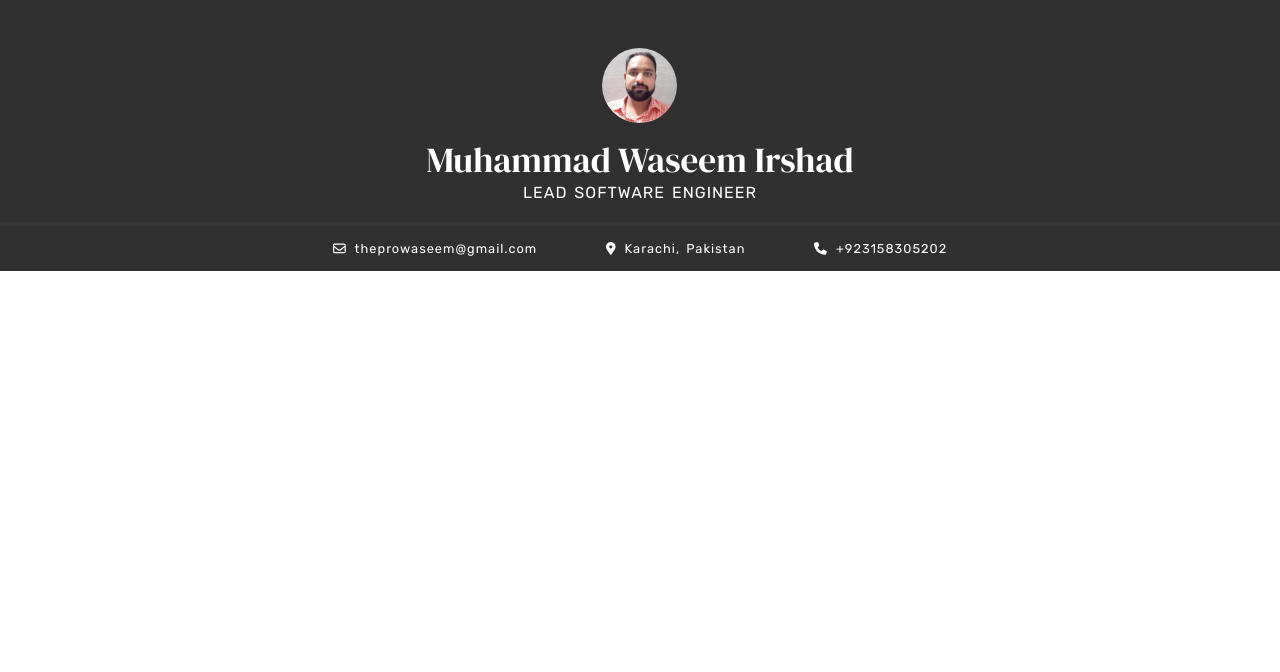
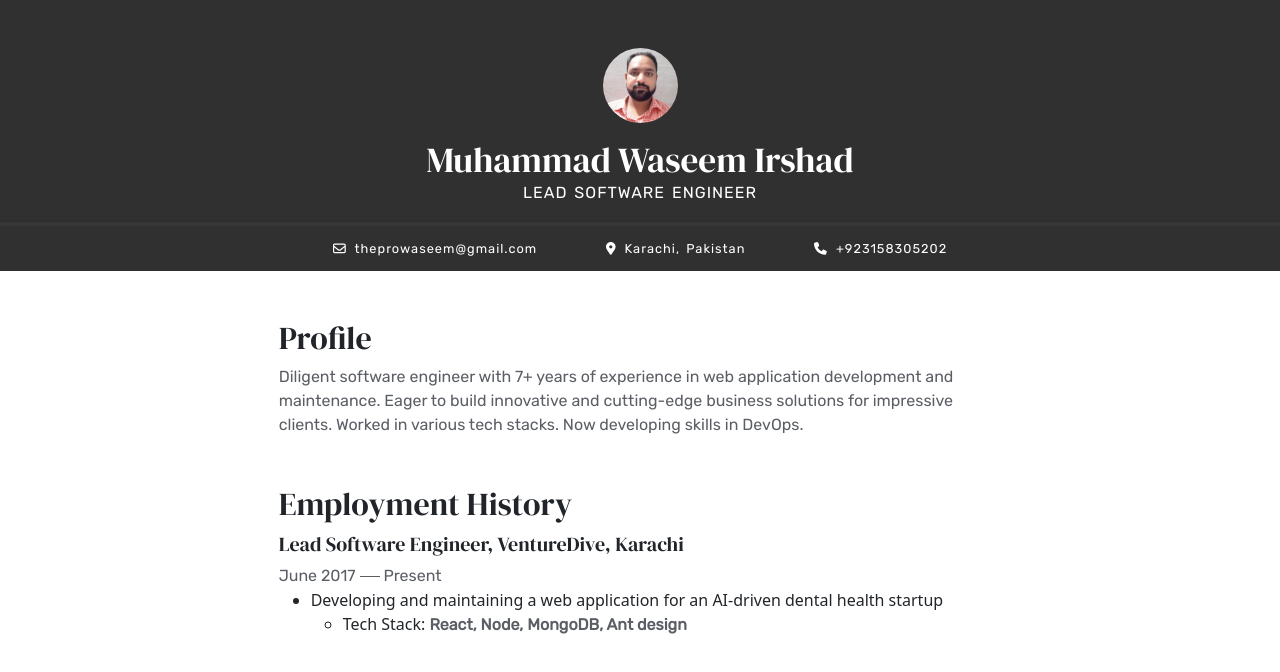
Before and after one commit to prowaseem/prowaseem.com, a React (Create React App) app: page / in a window 1280 px wide. Shown: the top 672 px of the page. Built offline with nearby package versions, Linux system fonts and the light colour scheme.

Commit message:
Added Profile, Empoyee history sections

```diff
--- a/src/_variables.scss
+++ b/src/_variables.scss
@@ -1,6 +1,7 @@
 // Fonts
 $serif-family: "DM Serif Display", serif;
-$sans-serif-family: 'Rubik', sans-serif;
+$sans-serif-family: "Rubik", sans-serif;
 
 // Colors
 $header-background-color: #303030;
+$content-color: #5b5e64;
--- a/src/components/App.scss
+++ b/src/components/App.scss
@@ -1,16 +1,30 @@
 @import "../_variables.scss";
 
+h1,
+h2,
+h3,
+h4,
+h5,
+h6 {
+  font-family: $serif-family;
+}
+p,
+span,
+a,
+article,
+strong {
+  font-family: $sans-serif-family;
+  color: $content-color;
+}
 .header {
   background-color: $header-background-color;
   text-align: center;
   h1 {
-    font-family: $serif-family;
     margin: 0;
     margin-top: 1rem;
     font-size: 2.2em;
   }
   p {
-    font-family: $sans-serif-family;
     text-transform: uppercase;
     word-spacing: 2px;
     letter-spacing: 1px;
--- a/src/components/App.tsx
+++ b/src/components/App.tsx
@@ -1,36 +1,15 @@
-import { Container, Row, Col, Image } from "react-bootstrap";
-import { FontAwesomeIcon } from "@fortawesome/react-fontawesome";
-import { faEnvelope } from "@fortawesome/free-regular-svg-icons";
-import { faLocationDot, faPhone } from "@fortawesome/free-solid-svg-icons";
-import MyImage from "../assets/m-waseem.jpg";
+import { Container } from "react-bootstrap";
+import Header from "./Header";
+import Profile from "./Profile";
+import Employment from "./Employment";
 import "./App.scss";
 
 function App(): JSX.Element {
   return (
     <Container fluid>
-      <Row className="header justify-content-center">
-        <Col md="5" className="mt-5">
-          <Image src={MyImage} roundedCircle fluid title="My Profile Picture" />
-          <h1>Muhammad Waseem Irshad</h1>
-          <p>Lead Software Engineer</p>
-        </Col>
-        <hr />
-        <Col md="6">
-          <Row className="subheader justify-content-between">
-            <p>
-              <FontAwesomeIcon icon={faEnvelope} />
-              <a href="mailto:theprowaseem@gmail.com">theprowaseem@gmail.com</a>
-            </p>
-            <p>
-              <FontAwesomeIcon icon={faLocationDot} />
-              <span>Karachi, Pakistan</span>
-            </p>
-            <p>
-              <FontAwesomeIcon icon={faPhone} /><span>+923158305202</span>
-            </p>
-          </Row>
-        </Col>
-      </Row>
+      <Header />
+      <Profile />
+      <Employment />
     </Container>
   );
 }
--- /dev/null
+++ b/src/components/Employment/index.scss
@@ -0,0 +1,17 @@
+@import "../../variables";
+
+.employment {
+  .history {
+    p {
+      margin: 0;
+    }
+    .divider {
+      position: relative;
+      padding-top: 1px;
+      background-color: $content-color;
+      display: inline-block;
+      width: 20px;
+      top: -4px;
+    }
+  }
+}
--- /dev/null
+++ b/src/components/Employment/index.tsx
@@ -0,0 +1,24 @@
+import { Row, Col } from "react-bootstrap";
+import "./index.scss";
+
+function Employment(): JSX.Element {
+  return (
+    <Row className="employment justify-content-center">
+      <Col md="7" className="mt-5">
+        <h2>Employment History</h2>
+        <section className="history">
+          <h5>Lead Software Engineer, VentureDive, Karachi</h5>
+          <p>June 2017 <span className="divider"></span> Present</p>
+          <ul>
+            <li>Developing and maintaining a web application for an AI-driven dental health startup</li>
+            <ul>
+              <li>Tech Stack: <strong>React, Node, MongoDB, Ant design</strong></li>
+            </ul>
+          </ul>
+        </section>
+      </Col>
+    </Row>
+  );
+}
+
+export default Employment;
--- /dev/null
+++ b/src/components/Header/index.scss
@@ -0,0 +1,6 @@
+.subheader {
+  p,
+  span {
+    color: white;
+  }
+}
--- /dev/null
+++ b/src/components/Header/index.tsx
@@ -0,0 +1,37 @@
+import { Row, Col, Image } from "react-bootstrap";
+import { FontAwesomeIcon } from "@fortawesome/react-fontawesome";
+import { faEnvelope } from "@fortawesome/free-regular-svg-icons";
+import { faLocationDot, faPhone } from "@fortawesome/free-solid-svg-icons";
+import MyImage from "../../assets/m-waseem.jpg";
+import "./index.scss";
+
+function Header(): JSX.Element {
+  return (
+    <Row className="header justify-content-center">
+      <Col md="6" className="mt-5">
+        <Image src={MyImage} roundedCircle fluid title="My Profile Picture" />
+        <h1>Muhammad Waseem Irshad</h1>
+        <p>Lead Software Engineer</p>
+      </Col>
+      <hr />
+      <Col md="6">
+        <Row className="subheader justify-content-between">
+          <p>
+            <FontAwesomeIcon icon={faEnvelope} />
+            <a href="mailto:theprowaseem@gmail.com">theprowaseem@gmail.com</a>
+          </p>
+          <p>
+            <FontAwesomeIcon icon={faLocationDot} />
+            <span>Karachi, Pakistan</span>
+          </p>
+          <p>
+            <FontAwesomeIcon icon={faPhone} />
+            <span>+923158305202</span>
+          </p>
+        </Row>
+      </Col>
+    </Row>
+  );
+}
+
+export default Header;
--- /dev/null
+++ b/src/components/Profile/index.scss
@@ -0,0 +1,5 @@
+.profile {
+  p {
+    margin: 0;
+  }
+}
--- /dev/null
+++ b/src/components/Profile/index.tsx
@@ -0,0 +1,20 @@
+import { Row, Col } from "react-bootstrap";
+import "./index.scss";
+
+function Profile(): JSX.Element {
+  return (
+    <Row className="profile justify-content-center">
+      <Col md="7" className="mt-5">
+        <h2>Profile</h2>
+        <p>
+          Diligent software engineer with 7+ years of experience in web
+          application development and maintenance. Eager to build innovative and
+          cutting-edge business solutions for impressive clients. Worked in
+          various tech stacks. Now developing skills in DevOps.
+        </p>
+      </Col>
+    </Row>
+  );
+}
+
+export default Profile;
```
